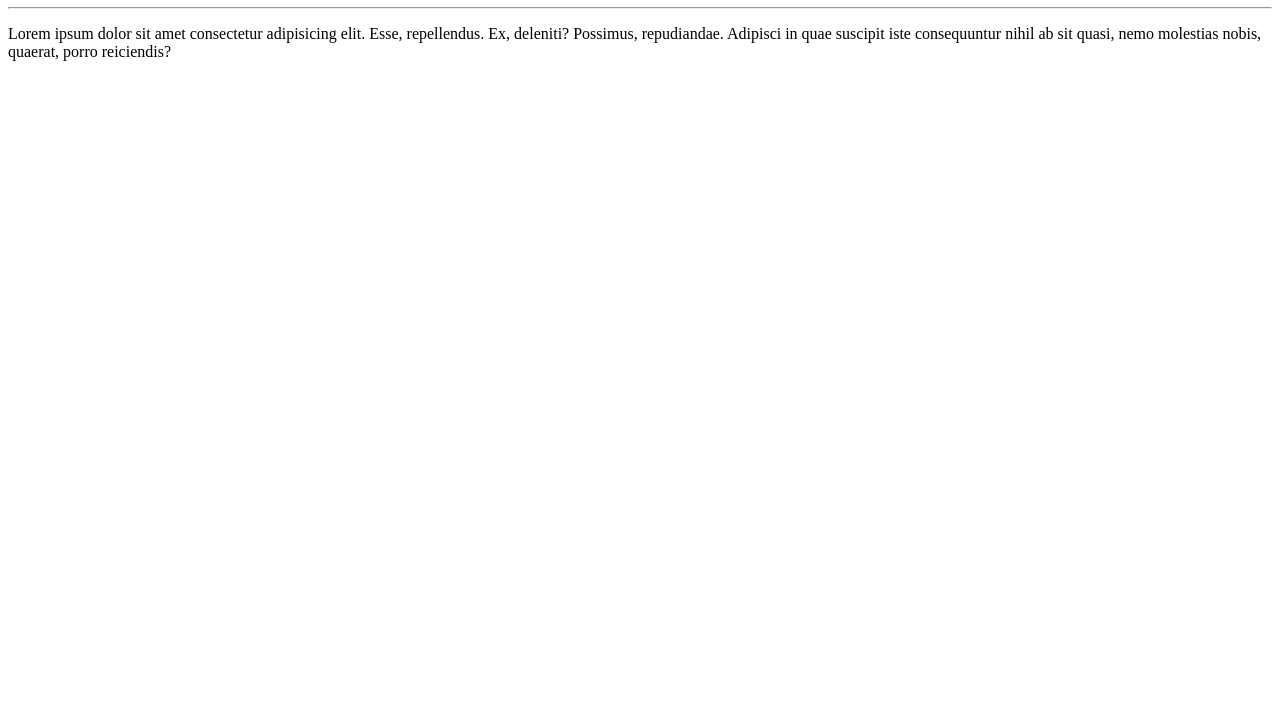
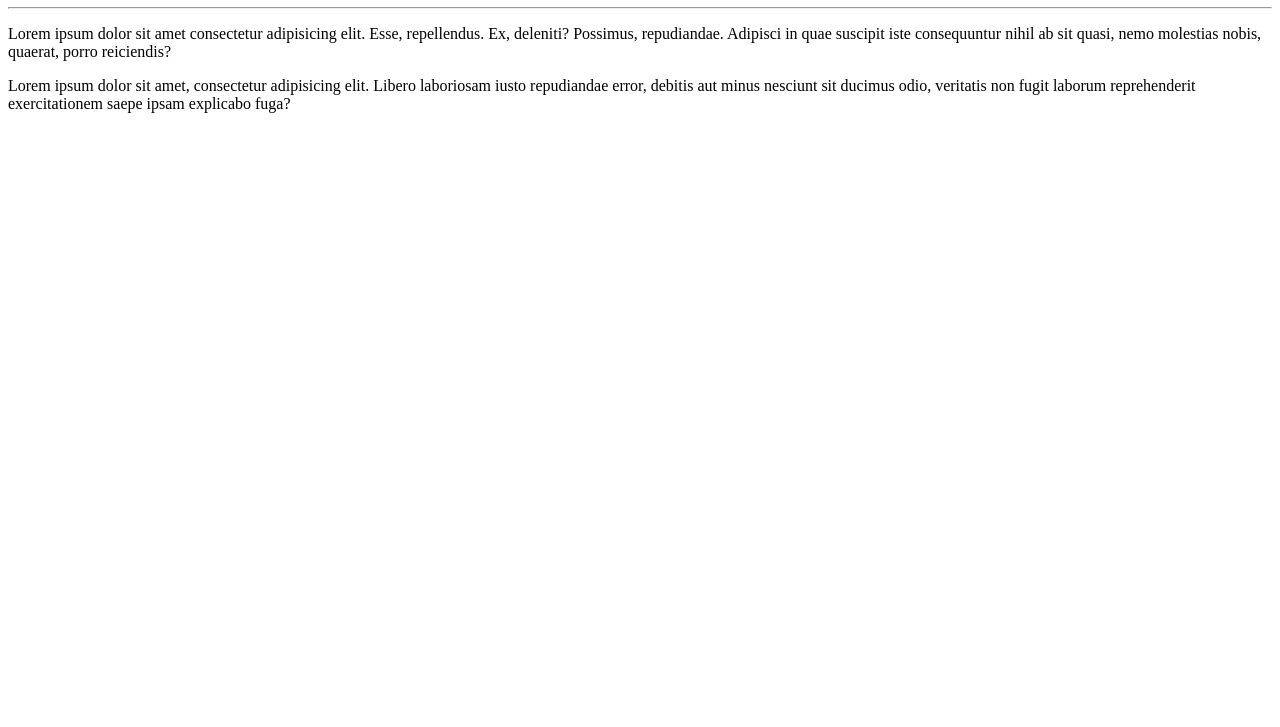
Before and after one commit to PedroSalomaoR/Ola_mundo, a plain HTML site: page site-exemplo/index.html in a window 1280 px wide. Shown: the part 73-800 px from the top of the page. Drawn offline with Linux system fonts and the light colour scheme.

Commit message:
Adicionei um parágrafo

```diff
--- a/site-exemplo/index.html
+++ b/site-exemplo/index.html
@@ -12,10 +12,16 @@
         Olá, Mundo!
     </h1>
     <hr>
+    <!--Cria uma linha-->
     <p>
         Lorem ipsum dolor sit amet consectetur adipisicing elit. Esse, repellendus. Ex, deleniti? Possimus, repudiandae.
         Adipisci in quae suscipit iste consequuntur nihil ab sit quasi, nemo molestias nobis, quaerat, porro reiciendis?
     </p>
+    <p>
+        Lorem ipsum dolor sit amet, consectetur adipisicing elit. Libero laboriosam iusto repudiandae error, debitis aut
+        minus nesciunt sit ducimus odio, veritatis non fugit laborum reprehenderit exercitationem saepe ipsam explicabo
+        fuga?
+    </p>
 </body>
 
 </html>
```
